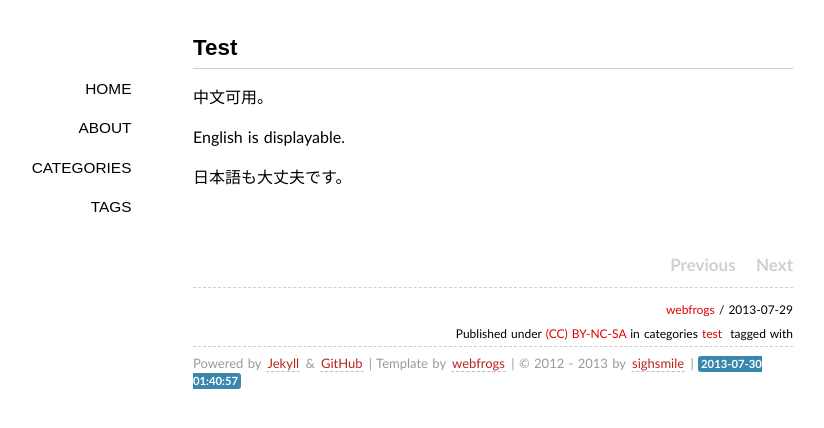
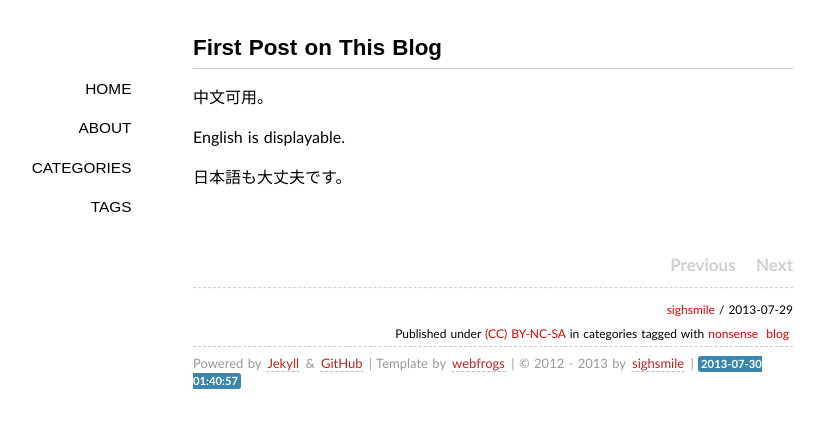
Before and after one commit to sighsmile/sighsmile.github.io, a Jekyll site: the page built from _posts/2013-07-29-test.md, in a window 1280 px wide. Shown: the top 428 px of the page, without its empty margins (147-971 px from the left). Built offline with Jekyll 4.4.1, drawn with Linux system fonts in a browser that asks for light colours; some web fonts are replaced; Markdown is read by kramdown in place of the engine named in the settings.

Commit message:
Another set of changes

```diff
--- a/_config.yml
+++ b/_config.yml
@@ -1,7 +1,7 @@
 markdown: rdiscount
 permalink: /:year/:month/:day/:title/
-url: http://webfrogs.github.com
-author: webfrogs
+url: http://sighsmile.github.io
+author: sighsmile
 pygments: true
 safe: true
 paginate: 16
--- a/_posts/2013-07-29-test.md
+++ b/_posts/2013-07-29-test.md
@@ -1,9 +1,9 @@
 ---
 layout: post
-title: "Test"
+title: "First Post on This Blog"
 description: "Initial test on publishing blogs"
-category: test
-tags: []
+category:
+tags: nonsense blog
 ---
 
 
--- a/index.html
+++ b/index.html
@@ -1,5 +1,5 @@
 ---
-title: Charlene's Blog
+title: No Ether
 layout: page
 ---
 
@@ -48,5 +48,5 @@ layout: page
   {% else %}
     <span class="next disabled" >NEXT></span>
   {% endif %}
-  (Total:{{ paginator.total_posts }}blogs)
+  ({{ paginator.total_pages }} pages; {{ paginator.total_posts }} posts)
 </div>
```
Also changed, not shown: about/index.md (+8 -3 lines).
